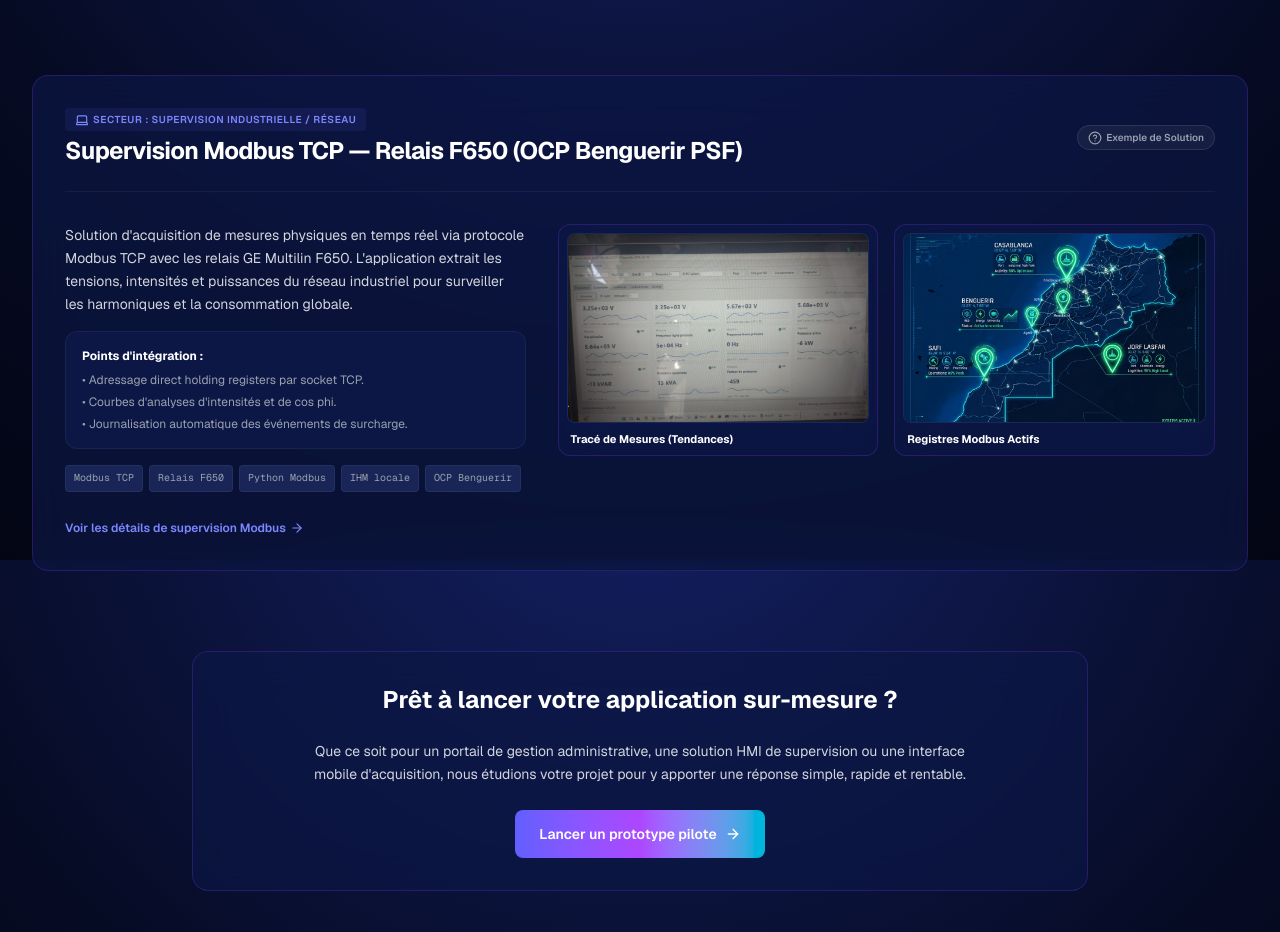
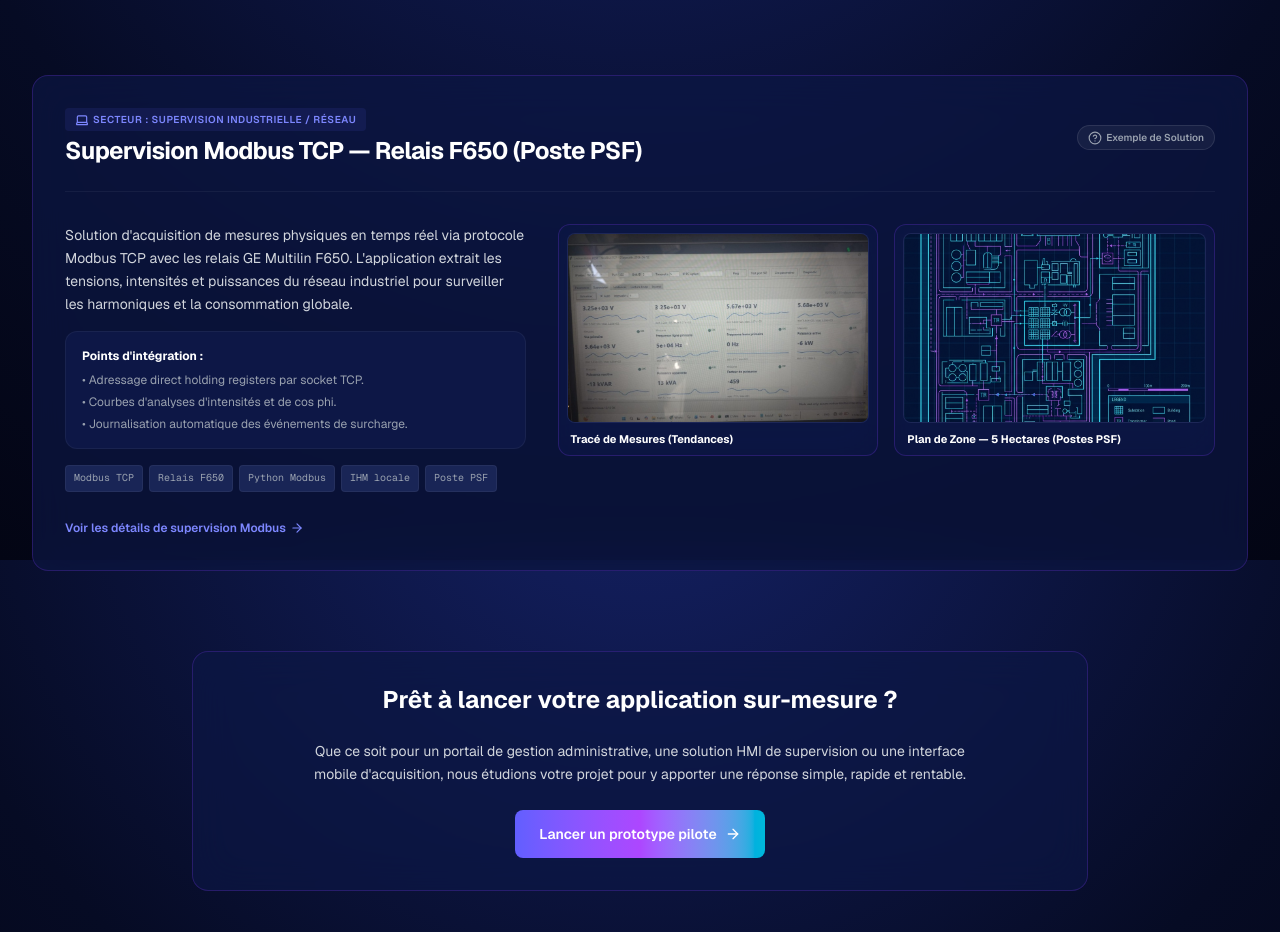
Before and after one commit to Medweh/site_clients, a Next.js app: page /realisations in a window 1280 px wide. Shown: the part 2640-3572 px from the top of the page. Built offline with nearby package versions, Linux system fonts and the light colour scheme; no server answers.

Commit message:
Security: replace Morocco map with a generic 5ha industrial layout and sanitize OCP/Benguerir references to ensure confidentiality

```diff
--- a/app/realisations/page.tsx
+++ b/app/realisations/page.tsx
@@ -3,7 +3,7 @@
 
 export const metadata = {
   title: 'Mes Réalisations & Cas d’Usage Industriels',
-  description: 'Explorez mes projets réels et prototypes d’ingénierie et de développement : Suivi Pédagogique BTS, GMAO Pro, Supervision Modbus Relais F650 OCP Benguerir.',
+  description: 'Explorez mes projets réels et prototypes d’ingénierie et de développement : Suivi Pédagogique BTS, GMAO Pro, Supervision Modbus Relais F650 (Poste PSF).',
 }
 
 export default function RealisationsPage() {
@@ -360,7 +360,7 @@
               <span>Secteur : Supervision Industrielle / Réseau</span>
             </div>
             <h2 className="text-xl sm:text-2xl font-bold text-white tracking-tight">
-              Supervision Modbus TCP — Relais F650 (OCP Benguerir PSF)
+              Supervision Modbus TCP — Relais F650 (Poste PSF)
             </h2>
           </div>
 
@@ -383,7 +383,7 @@
               </ul>
             </div>
             <div className="flex flex-wrap gap-1.5">
-              {['Modbus TCP', 'Relais F650', 'Python Modbus', 'IHM locale', 'OCP Benguerir'].map((tag) => (
+              {['Modbus TCP', 'Relais F650', 'Python Modbus', 'IHM locale', 'Poste PSF'].map((tag) => (
                 <span key={tag} className="text-[10px] bg-[#192556] text-gray-400 px-2 py-1 rounded border border-white/5 font-mono">
                   {tag}
                 </span>
@@ -411,12 +411,12 @@
             <div className="glass-panel rounded-xl overflow-hidden p-2 space-y-2 group">
               <div className="aspect-[16/10] bg-[#111c4e] rounded-lg overflow-hidden relative border border-white/5">
                 <img
-                  src="/images/morocco_industrial_map.png"
-                  alt="Mappage Modbus Relais F650"
+                  src="/images/industrial_5ha_layout_map.png"
+                  alt="Plan 5ha - Postes Électriques PSF"
                   className="w-full h-full object-cover group-hover:scale-[1.02] transition-transform duration-350"
                 />
               </div>
-              <h4 className="font-bold text-white text-[11px] px-1">Registres Modbus Actifs</h4>
+              <h4 className="font-bold text-white text-[11px] px-1">Plan de Zone — 5 Hectares (Postes PSF)</h4>
             </div>
           </div>
         </div>
--- a/app/solutions-industrielles/page.tsx
+++ b/app/solutions-industrielles/page.tsx
@@ -123,11 +123,11 @@
         </pre>
       </div>
 
-      {/* Real Case Study: OCP Benguerir Relais F650 */}
+      {/* Real Case Study: Relais F650 */}
       <div className="space-y-8 mb-20 max-w-5xl mx-auto">
         <div className="text-center space-y-3">
           <div className="inline-flex items-center space-x-2 px-3 py-1.5 rounded-full bg-indigo-500/10 border border-indigo-500/20 text-indigo-400 text-xs font-semibold uppercase tracking-wider">
-            <span>Cas Réel - OCP Benguerir (PSF)</span>
+            <span>Cas Réel - Poste Électrique PSF</span>
           </div>
           <h2 className="text-2xl sm:text-3xl font-extrabold text-white tracking-tight">
             Supervision & Acquisition Relais F650
@@ -155,14 +155,14 @@
           <div className="glass-panel rounded-xl overflow-hidden border-white/5 space-y-3 p-3 group">
             <div className="aspect-[16/9] bg-[#0d1746] rounded-lg overflow-hidden relative border border-white/5">
               <img
-                src="/images/morocco_industrial_map.png"
-                alt="Tableau de Registres Modbus Relais F650"
+                src="/images/industrial_5ha_layout_map.png"
+                alt="Plan 5ha - Postes Électriques PSF"
                 className="w-full h-full object-cover group-hover:scale-[1.02] transition-transform duration-350"
               />
             </div>
             <div className="px-2 pb-1">
-              <h4 className="font-bold text-white text-sm">Tableau d'Acquisition de Registres</h4>
-              <p className="text-xs text-gray-400 mt-1 leading-relaxed">Mappage d'adresses Modbus (3810, 3850, 3882...) et récupération des puissances active/réactive/apparente.</p>
+              <h4 className="font-bold text-white text-sm">Plan de Zone — 5 Hectares (Postes PSF)</h4>
+              <p className="text-xs text-gray-400 mt-1 leading-relaxed">Cartographie schématique locale avec l'implantation des postes de distribution électrique PSF et des transformateurs.</p>
             </div>
           </div>
 
```
Also changed, not shown: public/images/industrial_5ha_layout_map.png (added), public/images/morocco_industrial_map.png (deleted).
